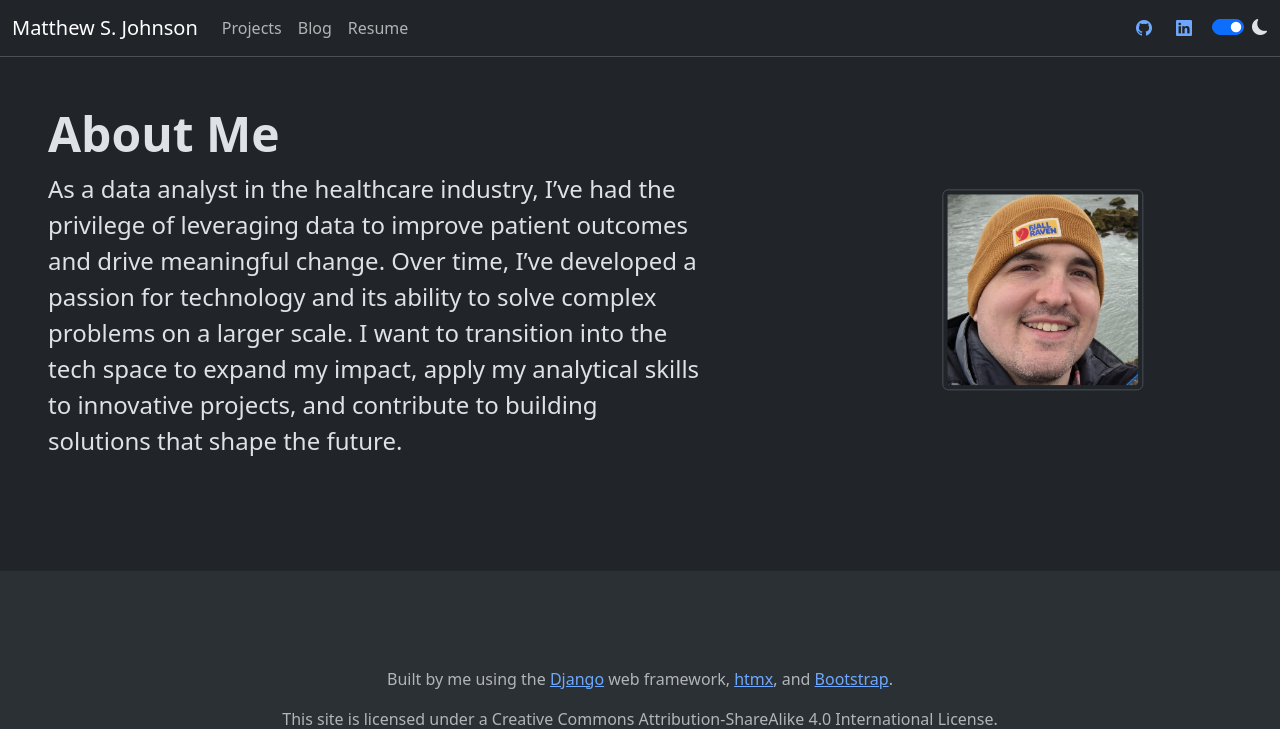
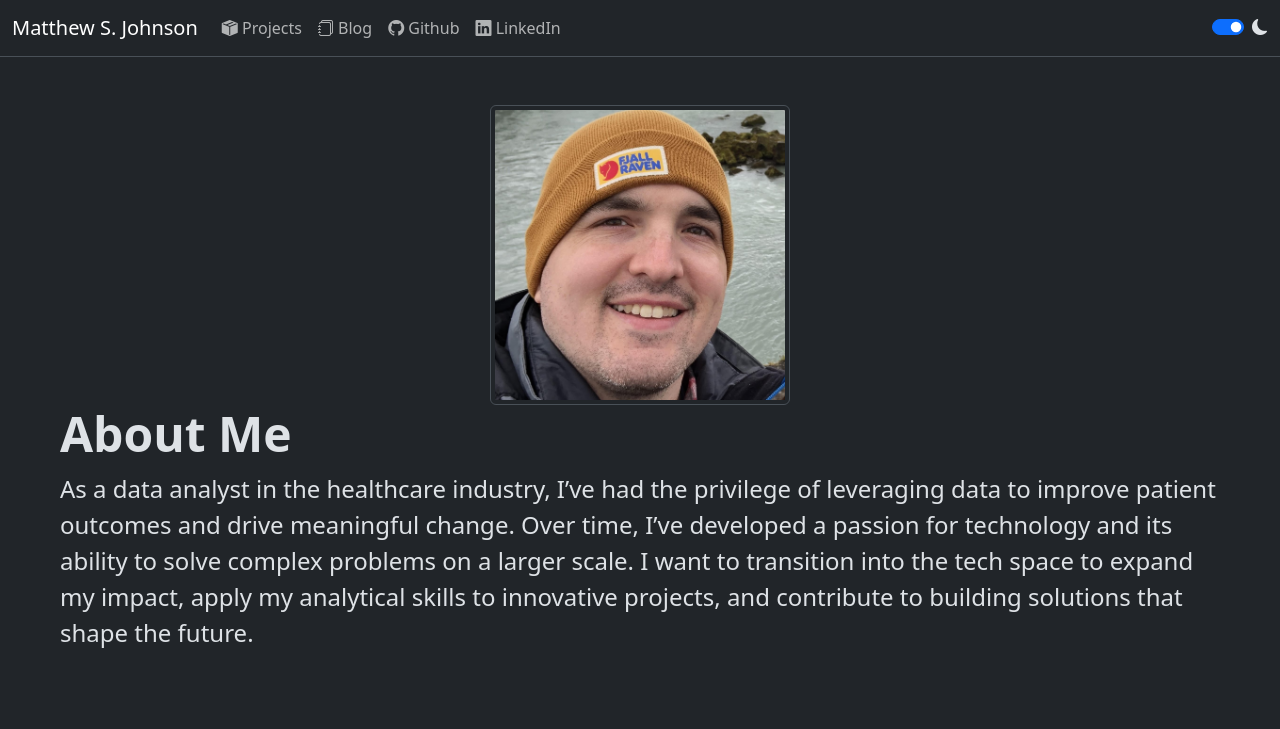
Before and after one commit to mjohns91/PersonalBlog, a Django app: page / in a window 1280 px wide. Shown: the top 729 px of the page. Run offline with Django 5.2, Linux system fonts and the light colour scheme; grey boxes are pictures that could not be loaded.

Commit message:
Adjusted navbar spacing, added icons, modified home, fixed spacing on center containers

```diff
--- a/PersonalBlog/settings.py
+++ b/PersonalBlog/settings.py
@@ -26,7 +26,7 @@ BASE_DIR = Path(__file__).resolve().parent.parent
 SECRET_KEY = os.environ.get('SECRET_KEY')
 
 # SECURITY WARNING: don't run with debug turned on in production!
-DEBUG = False
+DEBUG = True
 
 ALLOWED_HOSTS = []
 
--- a/templates/base.html
+++ b/templates/base.html
@@ -16,8 +16,8 @@
     {% block content %}
 
     {% endblock %}
-    <footer class="bd-footer py-4 py-md-5 mt-5 bg-body-tertiary">
-        <div class="container py-4 py-md-5 px-4 px-md-3 text-body-secondary">
+    <footer class="bd-footer py-3 mt-5 bg-body-tertiary">
+        <div class="container py-3 px-4 px-2 text-body-secondary">
             <ul class="list-inline mb-3">
                 <li>
                     <p class="text-center text-wrap fs-6">Built by me using the <a href="https://www.djangoproject.com/">Django</a> web framework, <a href="https://htmx.org/">htmx</a>, and <a href="https://getbootstrap.com/">Bootstrap</a>.</p>
--- a/templates/blog.html
+++ b/templates/blog.html
@@ -3,7 +3,7 @@
 {% block content %}
 
     <!-- Display title/summary -->
-    <div class="container my-1">
+    <div class="container mt-4">
         <h1>Blog</h1>
         <p>I created this blog to share knowledge, solve problems, and connect with fellow developers.
             Programming can be challenging, but through writing, I aim to simplify complex concepts,
--- a/templates/blog_post.html
+++ b/templates/blog_post.html
@@ -1,6 +1,6 @@
 {% extends 'base.html' %}
 {% block content %}
-    <div class="container">
+    <div class="container mt-4">
         <h2>{{ post.title }}</h2>
     </div>
     <div class="container">
--- a/templates/home.html
+++ b/templates/home.html
@@ -3,19 +3,17 @@
 
 {% block content %}
 
-<div class="p-5 mb-4 bg-body-primary rounded-3 row">
-      <div class="container-fluid col">
+<div class="p-5 mb-4 bg-body-primary rounded-3">
+    <div class="d-none d-lg-block text-center position-relative">
+        <img style="max-width: 300px; max-height: 300px" class="center img-thumbnail rounded" alt="Matthew Johnson's headshot" src="{% static 'images/MJ_headshot_crop.jpg' %}"/>
+    </div>
+    <div class="container-fluid">
         <h1 class="display-5 fw-bold">About Me</h1>
-        <p class="col-md-10 fs-4">As a data analyst in the healthcare industry, I’ve had the privilege of leveraging
+        <p class="fs-4">As a data analyst in the healthcare industry, I’ve had the privilege of leveraging
             data to improve patient outcomes and drive meaningful change. Over time, I’ve developed a passion for
             technology and its ability to solve complex problems on a larger scale. I want to transition into the tech
             space to expand my impact, apply my analytical skills to innovative projects, and contribute to building
             solutions that shape the future.</p>
-      </div>
-    <div class="d-none d-lg-block col-4 text-center position-relative">
-        <div class="position-absolute top-50 start-50 translate-middle">
-            <img class="center img-thumbnail rounded" alt="Matthew Johnson's headshot" src="{% static 'images/MJ_headshot_crop.jpg' %}"/>
-        </div>
     </div>
 </div>
 
--- a/templates/navbar.html
+++ b/templates/navbar.html
@@ -7,25 +7,23 @@
     <div class="collapse navbar-collapse" id="navbarSupportedContent">
       <ul class="navbar-nav me-auto mb-2 mb-lg-0">
           <li class="nav-item">
-              <a href="{% url 'projects' %}" class="nav-link">Projects</a>
+              <a href="{% url 'projects' %}" class="bi bi-box-seam-fill nav-link"> Projects</a>
           </li>
           <li class="nav-item">
-              <a href="{% url 'blog' %}" class="nav-link">Blog</a>
+              <a href="{% url 'blog' %}" class="bi bi-journals nav-link"> Blog</a>
+          </li>
+{#          <li class="nav-item">#}
+{#              <a href="{% url 'download_resume' %}" class="nav-link">Resume</a>#}
+{#          </li>#}
+          <li class="nav-item">
+              <a href="https://github.com/mjohns91" class="bi bi-github nav-link" target="_blank"> Github</a>
           </li>
           <li class="nav-item">
-              <a href="{% url 'download_resume' %}" class="nav-link">Resume</a>
+              <a href="https://www.linkedin.com/in/matthew-scott-johnson" class="bi bi-linkedin nav-link" target="_blank"> LinkedIn</a>
           </li>
       </ul>
     </div>
-      <div class="row row-cols-auto">
-        <div class="col align-right">
-          <a href="https://github.com/mjohns91" class="bi bi-github" target="_blank"></a>
-        </div>
-        <div class="col align-right">
-          <a href="https://www.linkedin.com/in/matthew-scott-johnson" class="bi bi-linkedin" target="_blank"></a>
-        </div>
-      </div>
-      <div class="form-check form-switch" style="margin-left: 20px">
+      <div class="form-check form-switch">
           <i id="mode-icon"></i>
           <script>
               if(!localStorage.getItem("firstTime")){
--- a/templates/projects.html
+++ b/templates/projects.html
@@ -1,6 +1,6 @@
 {% extends 'base.html' %}
 {% block content %}
-    <div class="container my-1">
+    <div class="container mt-4">
         <h1>Projects</h1>
         <p>This page showcases a collection of my work, highlighting the various ideas and creations
             I’ve been passionate about. Each project represents not only a milestone in my journey but also a testament
```
